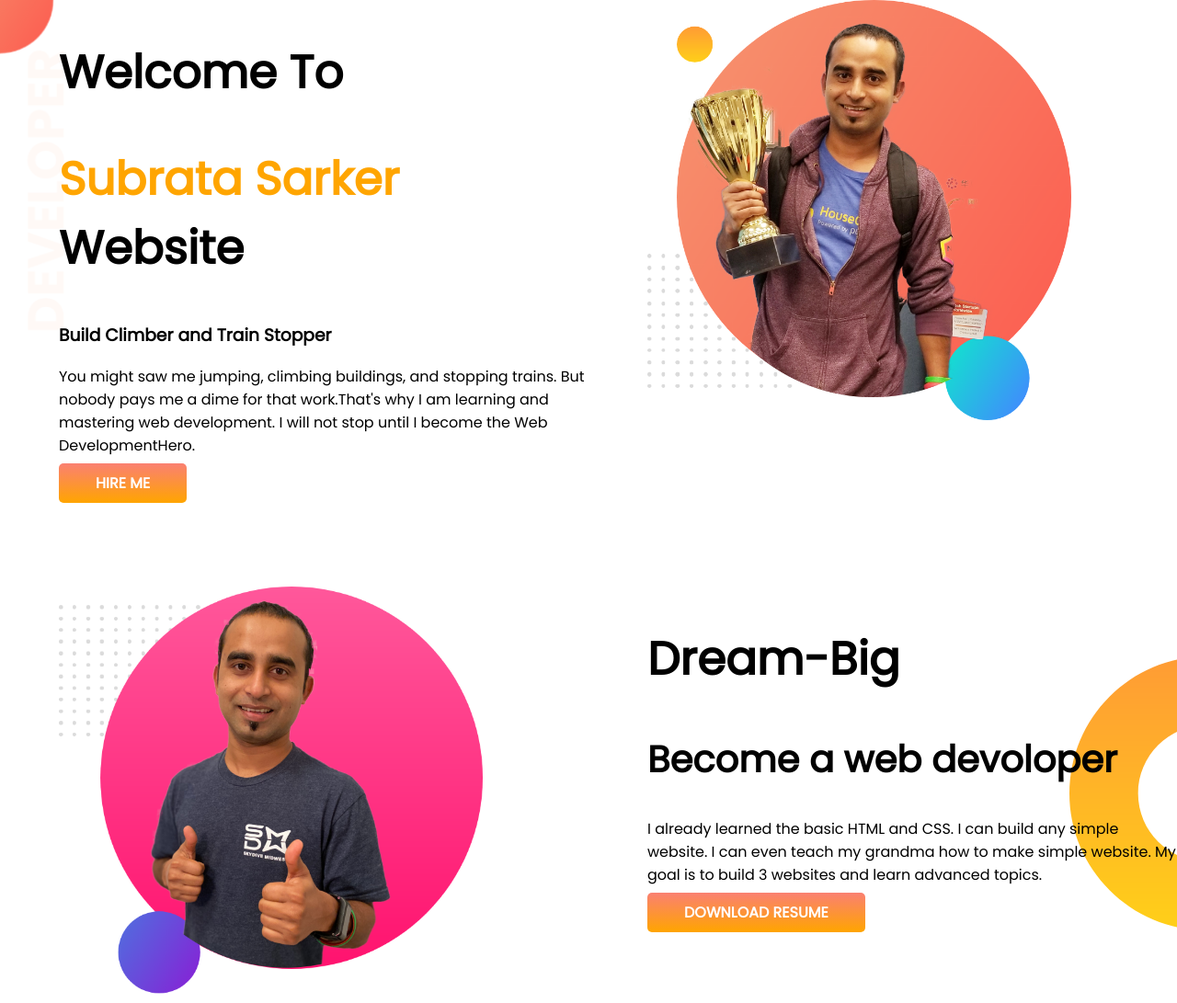
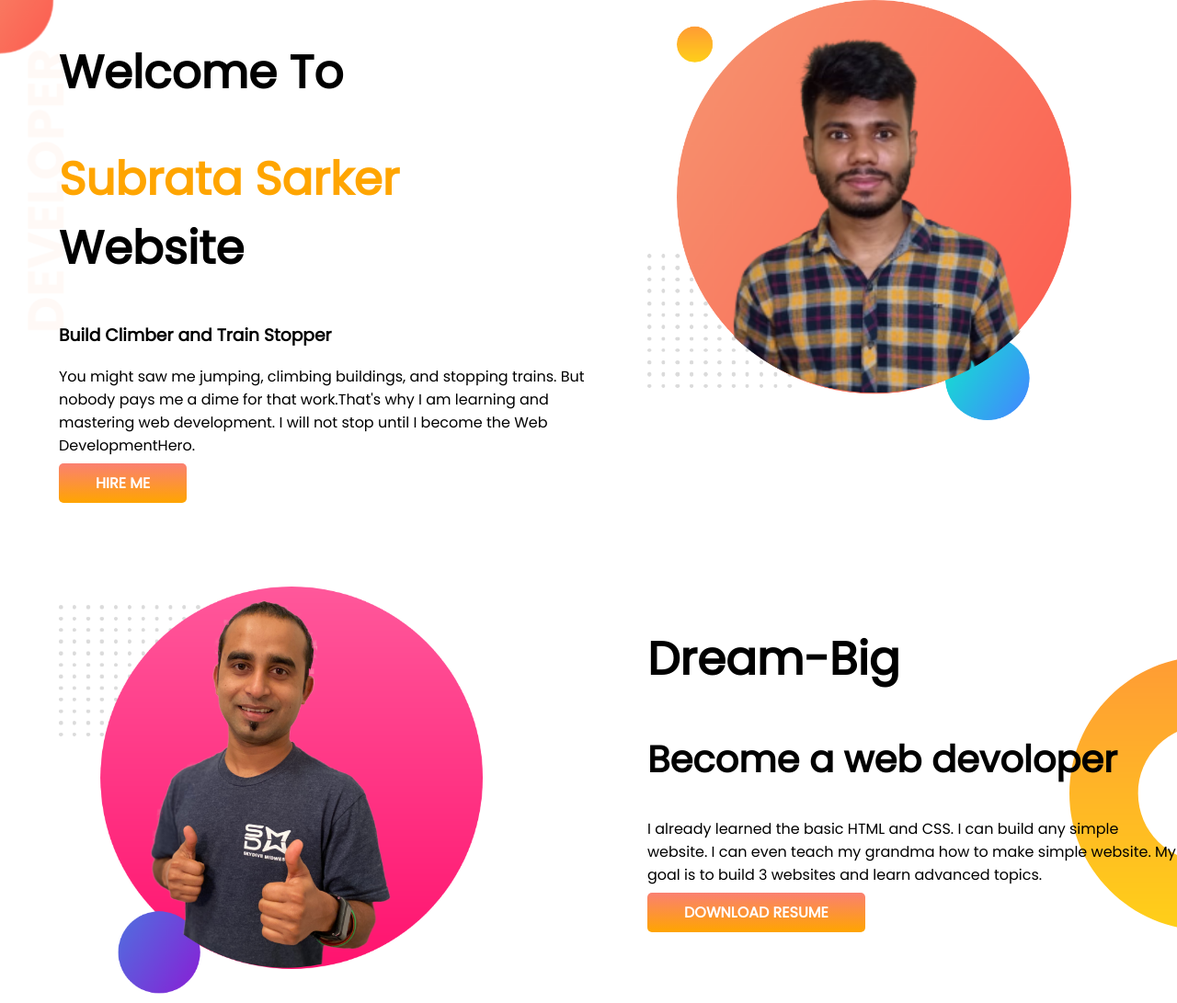
Before and after one commit to new-hero/frist-protfolio, a plain HTML site: page index.html in a window 1280 px wide. Shown: the top 1091 px of the page at 92% size. Drawn offline with Linux system fonts and the light colour scheme.

Commit message:
add a diff pic

```diff
--- a/index.html
+++ b/index.html
@@ -25,7 +25,7 @@
             <a class="link-btn" href="https://fonts.google.com" target="_blank">HIRE ME</a>
         </div>
         <div class="half-width">
-            <img src="images/jhankar.png" alt="">
+            <img src="images/my-bg1.png" alt="">
         </div>
     </section>
     <section class="dream-big section">
```
Also changed, not shown: images/WhatsApp_Image_2020-08-27_at_11.05.23_PM-removebg-preview.png (added), images/my-bg1.png (added), images/sk.jpg (added), 4 other files.
